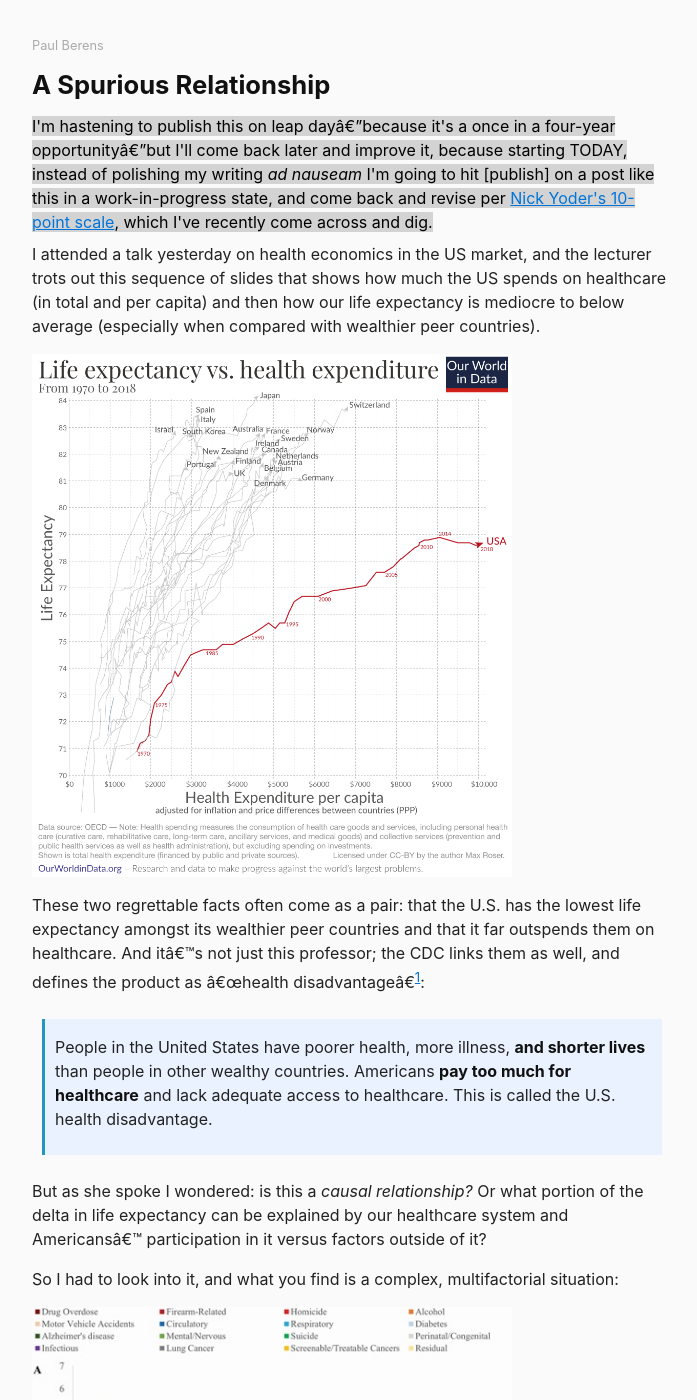
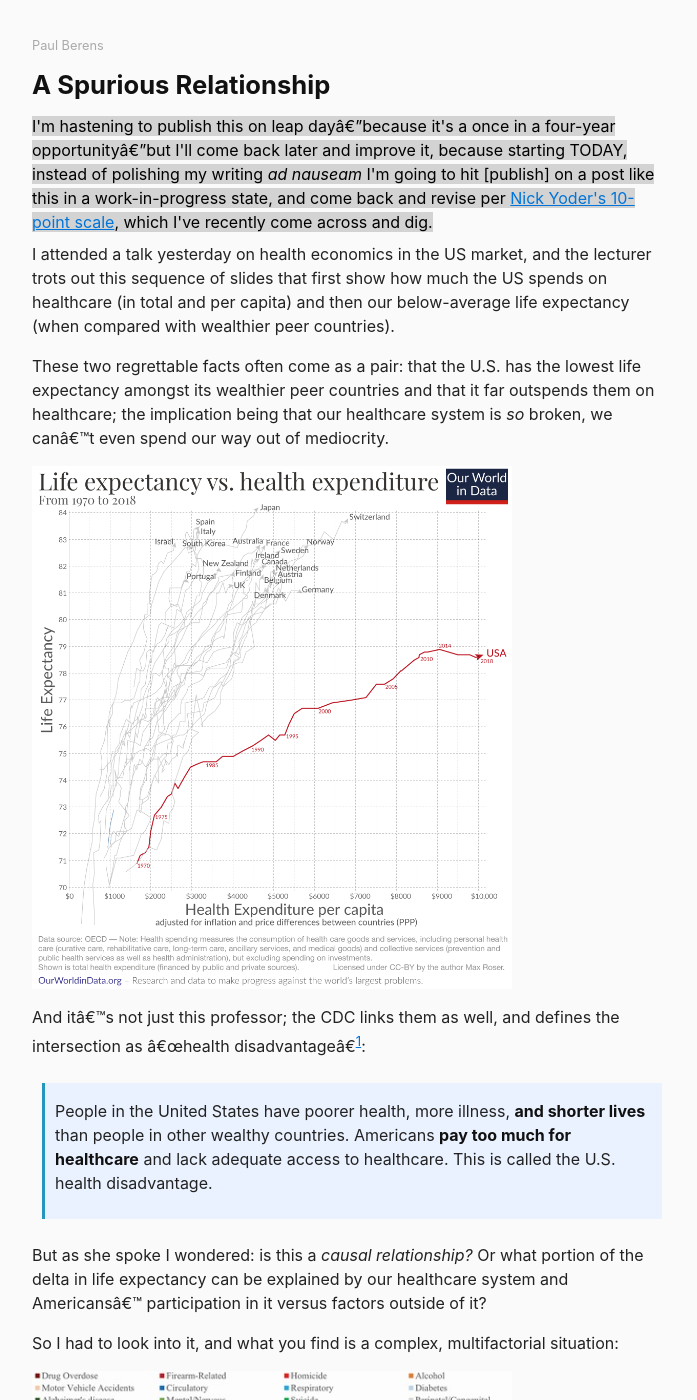
Before and after one commit to berensp/berensp.github.io, a Jekyll site: the page built from _posts/2024-02-29-us-life-expectancy.md, in a window 1280 px wide and 1400 px high. Shown: the whole window, without its empty margins (288-985 px from the left). Built offline with Jekyll 4.4.1, drawn with Linux system fonts in a browser that asks for light colours; a script that is not in the unit is left out; some of the changed text lies outside the part shown.

Commit message:
Update 2024-02-29-us-life-expectancy.md

```diff
--- a/_posts/2024-02-29-us-life-expectancy.md
+++ b/_posts/2024-02-29-us-life-expectancy.md
@@ -6,11 +6,13 @@ author:	Paul Berens
 ---
 <mark_lightgray>I'm hastening to publish this on leap day—because it's a once in a four-year opportunity—but I'll come back later and improve it, because starting TODAY, instead of polishing my writing <i>ad nauseam</i> I'm going to hit [publish] on a post like this in a work-in-progress state, and come back and revise per <a href="https://nickyoder.com/perfectionism/" target="_blank">Nick Yoder's 10-point scale</a>, which I've recently come across and dig.</mark_lightgray>
 
-I attended a talk yesterday on health economics in the US market, and the lecturer trots out this sequence of slides that shows how much the US spends on healthcare (in total and per capita) and then how our life expectancy is mediocre to below average (especially when compared with wealthier peer countries).
+I attended a talk yesterday on health economics in the US market, and the lecturer trots out this sequence of slides that first show how much the US spends on healthcare (in total and per capita) and then our below-average life expectancy (when compared with wealthier peer countries).
+
+These two regrettable facts often come as a pair: that the U.S. has the lowest life expectancy amongst its wealthier peer countries and that it far outspends them on healthcare; the implication being that our healthcare system is *so* broken, we can't even spend our way out of mediocrity.
 
 ![Life expectancy vs. health expenditure (1970-2018)](/assets/images/life-expectancy-vs-health-expenditure-1970-to-2018_1874.png)
 
-These two regrettable facts often come as a pair: that the U.S. has the lowest life expectancy amongst its wealthier peer countries and that it far outspends them on healthcare. And it's not just this professor; the CDC links them as well, and defines the product as "health disadvantage"[^1]\:
+And it's not just this professor; the CDC links them as well, and defines the intersection as "health disadvantage"[^1]\:
 
 [^1]: *[U.S. Health Disadvantage: Causes and Potential Solutions](https://www.cdc.gov/policy/chep/health/index.html)*, Centers for Disease Control and Prevention, Office of Policy, Performance, and Evaluation; Last Reviewed: January 7, 2022.
 
```
Also changed, not shown: other parts of _posts/2024-02-29-us-life-expectancy.md (+2 -2 lines).
